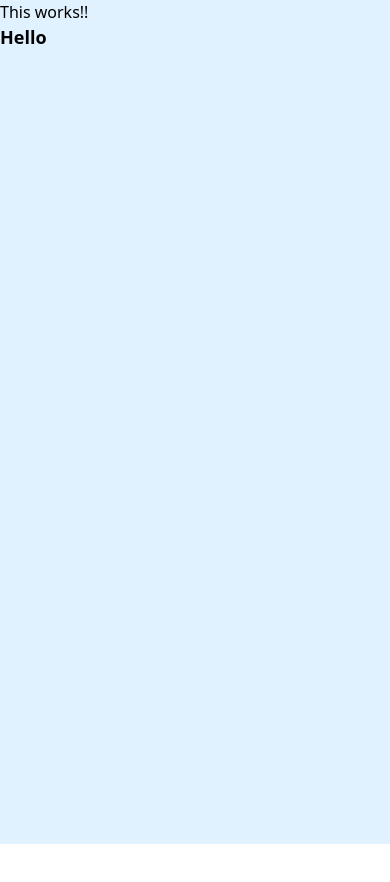
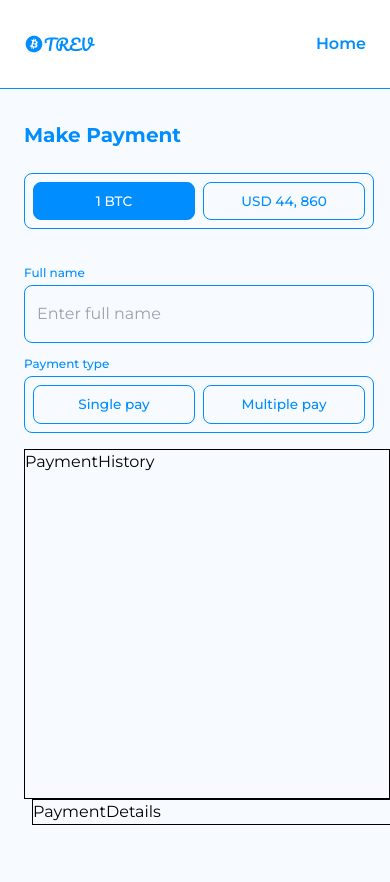
Before and after one commit to Extheoisah/TeamTREVLNpay, a Next.js app: page / in a window 390 px wide. Shown: the top 882 px of the page. Before the commit the page ends 844 px from the top, so only its background shows below. Built offline with nearby package versions, Linux system fonts and the light colour scheme.

Commit message:
header and hero section UI responsive

```diff
--- /dev/null
+++ b/components/ButtonWrapper.js
@@ -0,0 +1,37 @@
+import React from "react";
+import { Button } from "../ui/Button";
+import { Label } from "../ui/Label";
+
+const ButtonWrapper = (props) => {
+  const {
+    btn1,
+    btn2,
+    bg1,
+    bg2,
+    color1,
+    color2,
+    fontWeight1,
+    fontWeight2,
+    label,
+    margin,
+    width1,
+    width2,
+  } = props;
+  return (
+    <div className={`${margin}`}>
+      <Label>{label}</Label>
+      <div
+        className={`border border-blue-700 p-2 rounded-lg flex items-center gap-2 `}
+      >
+        <Button fontWeight={fontWeight1} color={color1} bg={bg1} width={width1}>
+          {btn1}
+        </Button>
+        <Button fontWeight={fontWeight2} color={color2} bg={bg2} width={width2}>
+          {btn2}
+        </Button>
+      </div>
+    </div>
+  );
+};
+
+export default ButtonWrapper;
--- /dev/null
+++ b/components/Header.js
@@ -0,0 +1,20 @@
+import React from 'react'
+import Image from 'next/image'
+
+const Header = () => {
+  return (
+    <header className='max-w-[1440px] px-6 border-b border-b-blue-700 py-8 flex md:grid md:grid-cols-2 lg:grid-cols-3'>
+        <div className='flex items-center'>
+            <Image src='/icons/bitcoin-logo.svg' alt='logo' width={20} height={20}/>
+            <p className='text-blue-700 font-header'>TREV</p>
+        </div>
+        <nav className='ml-auto md:ml-0 text-blue-700 font-semibold pl-[0.85rem]'>
+            <ul>
+                <li><a>Home</a></li>
+            </ul>
+        </nav>
+    </header>
+  )
+}
+
+export default Header
--- /dev/null
+++ b/components/PaymentDetails.js
@@ -0,0 +1,9 @@
+import React from 'react'
+
+const PaymentDetails = () => {
+  return (
+    <div>PaymentDetails</div>
+  )
+}
+
+export default PaymentDetails
--- /dev/null
+++ b/components/PaymentHistory.js
@@ -0,0 +1,9 @@
+import React from 'react'
+
+const PaymentHistory = () => {
+  return (
+    <div>PaymentHistory</div>
+  )
+}
+
+export default PaymentHistory
--- /dev/null
+++ b/components/StyledComponents.js
@@ -0,0 +1,16 @@
+import styledComponents from "styled-components";
+
+export const MainContainer = styledComponents.main`
+    background-color: ${(props) => props.theme.colors.blue100};
+    max-width: 1440px;
+    min-height: 100vh;
+    height: 100%;
+    padding: 0 0 0 1.5rem;
+    margin: 0 auto;
+    display: block;
+
+    @media (min-width: 1024px) {
+        display: grid;
+        grid-template-columns: 1.8fr 1fr;
+    }
+`;
--- a/pages/_app.js
+++ b/pages/_app.js
@@ -7,6 +7,7 @@ const GlobalStyle = createGlobalStyle`
     margin: 0;
     padding: 0;
     box-sizing: border-box;
+    font-family: 'Montserrat', sans-serif;
   }
 `
 
--- a/pages/index.js
+++ b/pages/index.js
@@ -1,40 +1,71 @@
-import Head from 'next/head'
-import styled from 'styled-components';
+import React, { useContext } from "react";
+import Head from "next/head";
+import Header from "../components/Header";
+import ButtonWrapper from "../components/ButtonWrapper";
+import PaymentHistory from "../components/PaymentHistory";
+import PaymentDetails from "../components/PaymentDetails";
+import { ThemeContext } from "styled-components";
+import { MainContainer } from "../components/StyledComponents";
+import { Label } from "../ui/Label";
+import { Input } from "../ui/Input";
 
+const Home = () => {
+  const theme = useContext(ThemeContext);
 
- const Home = () => {
   return (
-    <Wrapper>
+    <>
       <Head>
-         <title>Create Next App</title>
-         <meta name="description" content="Generated by create next app" />
-         <link rel="icon" href="/favicon.ico" />
-       </Head>
-        <Details>
-          <h2 className="Home">Hello</h2>
-          <p className="text-gray-500 font-normal mt-1">
-             This works!!
-          </p>
-        </Details>
+        <title>Create Next App</title>
+        <meta name="description" content="LN app developed by TREV" />
+        <link rel="icon" href="/favicon.ico" />
+      </Head>
 
-    </Wrapper>
+      <Header />
+
+      <MainContainer>
+        <section>
+          <div className="pt-4 mr-4 md:grid md:grid-cols-2 md:gap-x-6 md:gap-y-16 lg:gap-y-[8rem] md:pt-10">
+            <h1 className="text-blue-700 font-bold text-xl md:text-2xl lg:text-[2rem] my-4 md:my-0">
+              Make Payment
+            </h1>
+            <ButtonWrapper
+              btn1="1 BTC"
+              width1="100%"
+              width2="100%"
+              bg2="transparent"
+              color2={theme.colors.blue700}
+              btn2="USD 44, 860"
+              margin="my-6 md:my-0"
+            />
+            <div className="flex flex-col mt-8 md:mt-0">
+              <Label htmlFor="fullname">Full name</Label>
+              <Input placeholder="Enter full name" padding="1rem 0.75rem" />
+            </div>
+            <ButtonWrapper
+              btn1="Single pay"
+              btn2="Multiple pay"
+              width1="100%"
+              width2="100%"
+              bg1="transparent"
+              bg2="transparent"
+              color1={theme.colors.blue700}
+              color2={theme.colors.blue700}
+              label="Payment type"
+              margin="my-2 md:my-0"
+            />
+          </div>
+          <div className="h-[350px] w-full mt-4 border">
+            {/* import payment history table component */}
+            <PaymentHistory />
+          </div>
+        </section>
+        <aside className="w-full h-full mx-2 border">
+          {/* import payment details component */}
+          <PaymentDetails />
+        </aside>
+      </MainContainer>
+    </>
   );
 };
 
-
-const Wrapper = styled.div`
-  position: relative;
-  background-color: ${props => props.theme.colors.blue200};
-  height: 100vh;
-`;
-
-const Details = styled.div`
-  flex: 1;
-
-  @media (max-width: 768px) {
-    display: flex;
-    flex-direction: column-reverse;
-  }
-`;
-
-export default Home
+export default Home;
--- a/styles/globals.css
+++ b/styles/globals.css
@@ -1,26 +1,8 @@
-@import './Home.module.css';
-@import 'tailwindcss/tailwind.css';
+/* @import './Home.module.css';   */
+@import url('https://fonts.googleapis.com/css2?family=Montserrat:wght@100;200;300;400;500;600;700;800;900&family=Pacifico&display=swap');
+/* @import 'tailwindcss/tailwind.css'; */
 
 
 @import "tailwindcss/base";
 @import "tailwindcss/components";
 @import "tailwindcss/utilities";
-
-@import url('https://fonts.googleapis.com/css2?family=Montserrat:wght@100;200;300;400;500;600;700;800;900&family=Pacifico&display=swap');
-
-/* html,
-body {
-  padding: 0;
-  margin: 0;
-  font-family: -apple-system, BlinkMacSystemFont, Segoe UI, Roboto, Oxygen,
-    Ubuntu, Cantarell, Fira Sans, Droid Sans, Helvetica Neue, sans-serif;
-}
-
-a {
-  color: inherit;
-  text-decoration: none;
-}
-
-* {
-  box-sizing: border-box;
-} */
--- a/tailwind.config.js
+++ b/tailwind.config.js
@@ -1,5 +1,8 @@
 module.exports = {
-  content: [],
+  content: [
+    "./pages/**/*.{js,ts,jsx,tsx}",
+    "./components/**/*.{js,ts,jsx,tsx}",
+  ],
   theme: {
     colors: {
       white: "#fff",
@@ -12,8 +15,8 @@ module.exports = {
       "green-700": 'rgba(18, 180, 73, 1)',
     },
     fontFamily: {
-      header: ['Montserrat', 'sans-serif'],
-      body: ['Pacifico', 'cursive'],
+      body: ['Montserrat', 'sans-serif'],
+      header: ['Pacifico', 'cursive'],
     },
     extend: {},
   },
--- /dev/null
+++ b/ui/Button.js
@@ -0,0 +1,17 @@
+import styled from "styled-components";
+
+export const Button = styled.button`
+    color: ${(props) => props.color || props.theme.colors.white};
+    background-color: ${(props) => props.bg || props.theme.colors.blue700};
+    font-size: ${(props) => props.fontSize || ".85rem"};
+    font-weight: ${(props) => props.fontWeight || "500"};
+    border: ${(props) => props.border || props.theme.border.style};
+    border-radius: ${(props) => props.theme.border.radius};
+    padding: ${(props) => props.padding || "0.5rem 1rem"};
+    width: ${(props) => props.width};
+    cursor: pointer;
+
+    @media (min-width: 600px) {
+        font-size: ${(props) => props.fontSize || "1rem"};
+    }
+`
--- /dev/null
+++ b/ui/Input.js
@@ -0,0 +1,22 @@
+import styledComponents from "styled-components";
+
+export const Input = styledComponents.input`
+    color: ${(props) => props.theme.colors.grey700};
+    background-color: ${(props) => props.bg || "transparent"};
+    font-family: ${(props) => props.theme.font.body};
+    font-size: ${(props) => props.fontSize};
+    padding: ${(props) => props.padding || "0.5rem 0.75rem"};
+    border: ${(props) => props.theme.border.style};
+    border-radius: ${(props) => props.theme.border.radius};
+
+    & ::placeholder {
+        color: ${(props) => props.theme.colors.grey100};
+        font-family: ${(props) => props.theme.font.body};
+        font-size: ${(props) => props.fontSize || "0.85rem"};
+        font-weight: 400;
+
+        @media (min-width: 768px) {
+            font-size: ${(props) => props.fontSize || "1rem"};
+        }
+    }
+`
--- /dev/null
+++ b/ui/Label.js
@@ -0,0 +1,9 @@
+import styledComponents from "styled-components";
+
+export const Label = styledComponents.label`
+    color: ${(props) => props.theme.colors.blue700};
+    font-size: ${(props) => props.fontSize || "0.75rem"};
+    font-weight: ${(props) => props.fontWeight || "500"};
+    // text-transform: capitalize;
+    line-height: 24px;
+`
```
